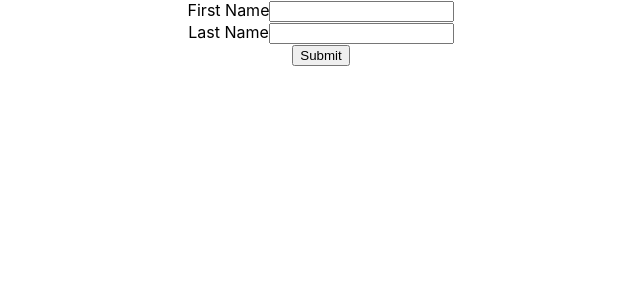
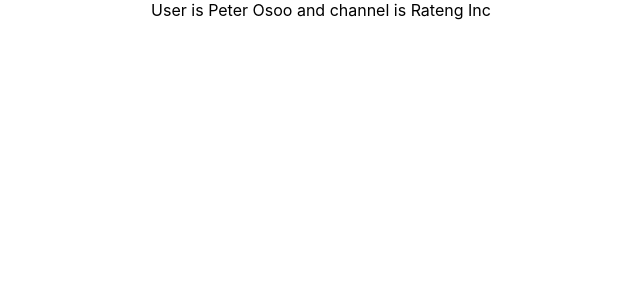
Before and after one commit to muradmalkawi/react-hooks, a React (Create React App) app: page / in a window 1280 px wide. Shown: the top 300 px of the page, without its empty margins (319-959 px from the left). Built offline with nearby package versions, Linux system fonts and the light colour scheme.

Commit message:
use context hook - easiest hook to implement

```diff
--- a/src/App.css
+++ b/src/App.css
@@ -1,5 +1,6 @@
 .App {
 	text-align: center;
+	/* background-color: #517580; */
 }
 
 .App-logo {
--- a/src/App.js
+++ b/src/App.js
@@ -1,61 +1,53 @@
-import React, { Component, useReducer } from 'react'
-import './App.css'
-import ClassCounter from './components/ClassCounter'
-import HookCounter from './components/HookCounter'
-import HookCounterTwo from './components/HookCounterTwo'
-import HookCounterThree from './components/HookCounterThree'
-import ClassCounterOne from './components/ClassCounterOne'
-import ClassCounterTwo from './components/ClassCounterTwo'
-import HookCounterFour from './components/HookCounterFour'
-import HookCounterOne from './components/HookCounterOne'
-import ClassMouse from './components/ClassMouse'
-import HookMouse from './components/HookMouse'
-import MouseContainer from './components/MouseContainer'
-import IntervalClassCounter from './components/IntervalClassCounter'
-import IntervalHookCounter from './components/IntervalHookCounter'
-import DataFetching from './components/DataFetching'
+import React, { Component, useReducer } from "react"
+import "./App.css"
+import ClassCounter from "./components/ClassCounter"
+import HookCounter from "./components/HookCounter"
+import HookCounterTwo from "./components/HookCounterTwo"
+import HookCounterThree from "./components/HookCounterThree"
+import ClassCounterOne from "./components/ClassCounterOne"
+import ClassCounterTwo from "./components/ClassCounterTwo"
+import HookCounterFour from "./components/HookCounterFour"
+import HookCounterOne from "./components/HookCounterOne"
+import ClassMouse from "./components/ClassMouse"
+import HookMouse from "./components/HookMouse"
+import MouseContainer from "./components/MouseContainer"
+import IntervalClassCounter from "./components/IntervalClassCounter"
+import IntervalHookCounter from "./components/IntervalHookCounter"
+import DataFetching from "./components/DataFetching"
 //import ComponentC from './components/ComponentC'
 
 // import CounterOne from './components/CounterOne'
 // import CounterTwo from './components/CounterTwo'
-import CounterThree from './components/CounterThree'
-import ComponentA from './components/ComponentA'
-import ComponentB from './components/ComponentB'
-import ComponentC from './components/ComponentC'
+import CounterThree from "./components/CounterThree"
+import ComponentA from "./components/ComponentA"
+import ComponentB from "./components/ComponentB"
+import ComponentC from "./components/ComponentC"
 // import DataFetchingOne from './components/DataFetchingOne'
-import DataFetchingTwo from './components/DataFetchingTwo'
+import DataFetchingTwo from "./components/DataFetchingTwo"
 // import ComponentD from './components/ComponentD'
 //import ComponentF from './components/ComponentF'
 
+import ParentComponent from "./components/ParentComponent"
+import Counter from "./components/Counter"
+import HookTimer from "./components/HookTimer"
+import DocTitleOne from "./components/DocTitleOne"
+import DocTitleTwo from "./components/DocTitleTwo"
+import CounterOne from "./components/CounterOne"
+import CounterTwo from "./components/CounterTwo"
+import UserForm from "./components/UserForm"
+import DataFetchingOne from "./components/DataFetchingOne"
 
-
-import ParentComponent from './components/ParentComponent'
-import Counter from './components/Counter'
-import HookTimer from './components/HookTimer'
-import DocTitleOne from './components/DocTitleOne'
-import DocTitleTwo from './components/DocTitleTwo'
-import CounterOne from './components/CounterOne'
-import CounterTwo from './components/CounterTwo'
-import UserForm from './components/UserForm'
-import DataFetchingOne from './components/DataFetchingOne'
-
-import FocusInput from './components/FocusInput'
-import CLassTimer from './components/ClassTimer'
+import FocusInput from "./components/FocusInput"
+import CLassTimer from "./components/ClassTimer"
 
 export const UserContext = React.createContext()
 export const ChannelContext = React.createContext()
 
 export const CountContext = React.createContext()
 
-
-
-
 function App() {
 	return (
 		<div className="App">
-
-
-
 			{/* useState Hook */}
 			{/* <HookCounter /> */}
 			{/* <ClassCounter /> */}
@@ -66,28 +58,24 @@
 			{/* <HookCounterThree /> */}
 			{/* <HookCounterFour /> */}
 
-
-
 			{/* useEffect Hook */}
 			{/* <ClassCounterOne /> */}
 			{/* <HookCounterOne /> */}
 			{/* <ClassMouse /> */}
 			{/* <HookMouse /> */}
 			{/* <MouseContainer /> */}
-			{/* <IntervalClassCounter /> */}
-			{/* <IntervalHookCounter /> */}
+			{/* <IntervalClassCounter />
+			<IntervalHookCounter /> */}
 			{/* <DataFetching /> */}
 
 			{/* useContext Hook  */}
 			{/* <ComponentC /> */}
 
- 			{/* <UserContext.Provider value={'Peter Osoo'}>
-         		<ChannelContext.Provider value={'Rateng Inc'}>
+			<UserContext.Provider value={"Peter Osoo"}>
+				<ChannelContext.Provider value={"Rateng Inc"}>
 					<ComponentC />
 				</ChannelContext.Provider>
- 			</UserContext.Provider>			 */}
-
-
+			</UserContext.Provider>
 
 			{/* useReducer Hook  */}
 			{/* <CounterOne /> */}
@@ -97,13 +85,11 @@
 			{/* <DataFetchingOne />
 			 <DataFetchingTwo /> */}
 
-
 			{/* useCallback hook  */}
 			{/* <ParentComponent /> */}
 
 			{/* useMemo hook  */}
 			{/* <Counter /> */}
-
 
 			{/* useRef Hook  */}
 			{/* <FocusInput />
@@ -117,10 +103,9 @@
 			{/* <CounterOne /> */}
 			{/* <CounterTwo /> */}
 
-			<UserForm />
+			{/* <UserForm /> */}
 			{/* <CounterOne />
 			<CounterTwo /> */}
-
 
 			{/* <HookTimer /> */}
 			{/* <classTimer /> */}
@@ -128,16 +113,9 @@
 			{/* <ParentComponent /> */}
 		</div>
 	)
-
-
 }
 
 // export default App
-
-
-
-
-
 
 // for use reducer hook with use context video 22
 // const initialState = 0
@@ -154,8 +132,6 @@
 // 	}
 // }
 
-
-
 // function App() {
 // 	const [count, dispatch] = useReducer(reducer, initialState)
 // 	return (
@@ -171,17 +147,6 @@
 // 	)
 
 // 	}
-
-
-
-
-
-
-
-
-
-
-
 
 // const initialState = 0
 // const reducer = (state, action) => {
@@ -206,22 +171,37 @@
 // 			value={{ countState: count, countDispatch: dispatch }}
 // 		>
 // 			<div className="App">
-				{/* <CounterOne /> */}
-				{/* <CounterTwo /> */}
-				{/* <CounterThree /> */}
-				{/* {count} */}
-				{/* <ComponentA />
+{
+	/* <CounterOne /> */
+}
+{
+	/* <CounterTwo /> */
+}
+{
+	/* <CounterThree /> */
+}
+{
+	/* {count} */
+}
+{
+	/* <ComponentA />
 				<ComponentD />
-				<ComponentF /> */}
-				{/* <ComponentB /> */}
-				{/* <ComponentC /> */}
-				{/* <DataFetchingOne /> */}
+				<ComponentF /> */
+}
+{
+	/* <ComponentB /> */
+}
+{
+	/* <ComponentC /> */
+}
+{
+	/* <DataFetchingOne /> */
+}
 // 				<DataFetchingTwo />
 // 				</div>
 // 		</CountContext.Provider>
 // 	)
 // }
-
 
 // class App extends Component {
 // 	render() {
@@ -233,25 +213,50 @@
 // 					</ChannelContext.Provider>
 // 				</UserContext.Provider>
 
+{
+	/* <DataFetching /> */
+}
+{
+	/* <IntervalHookCounter />
+				<IntervalClassCounter /> */
+}
+{
+	/* <MouseContainer /> */
+}
+{
+	/* <HookMouse /> */
+}
+{
+	/* <ClassMouse /> */
+}
+{
+	/* <HookCounterOne /> */
+}
+{
+	/* <ClassCounterOne /> */
+}
 
-
-				{/* <DataFetching /> */}
-				{/* <IntervalHookCounter />
-				<IntervalClassCounter /> */}
-				{/* <MouseContainer /> */}
-				{/* <HookMouse /> */}
-				{/* <ClassMouse /> */}
-				{/* <HookCounterOne /> */}
-				{/* <ClassCounterOne /> */}
-
-
-				{/* useState  */}
-				{/* <ClassCounter /> */}
-				{/* <ClassCounterTwo /> */}
-				{/* <HookCounter /> */}
-				{/* <HookCounterTwo /> */}
-				{/* <HookCounterThree /> */}
-				{/* <HookCounterFour /> */}
+{
+	/* useState  */
+}
+{
+	/* <ClassCounter /> */
+}
+{
+	/* <ClassCounterTwo /> */
+}
+{
+	/* <HookCounter /> */
+}
+{
+	/* <HookCounterTwo /> */
+}
+{
+	/* <HookCounterThree /> */
+}
+{
+	/* <HookCounterFour /> */
+}
 // 			</div>
 // 		)
 // 	}
--- a/src/components/ComponentE.js
+++ b/src/components/ComponentE.js
@@ -1,53 +1,37 @@
-// import React, { useContext } from 'react'
-// import ComponentF from './ComponentF'
-// import { UserContext, ChannelContext } from '../App'
+import React, { useContext } from "react"
+import ComponentF from "./ComponentF"
+import { UserContext, ChannelContext } from "../App"
 
+function ComponentE() {
+	const user = useContext(UserContext)
+	const channel = useContext(ChannelContext)
+	return (
+		<div>
+			User is {user} and channel is {channel}
+		</div>
+	)
+}
+
+export default ComponentE
+
+////
+// import React, { useContext } from "react"
+// import { CountContext } from "../App"
 
 // function ComponentE() {
-
-//   const user = useContext(UserContext)
-//   const channel = useContext(ChannelContext)
-//   return <div> User is {user} and channel is {channel}</div>
+// 	const countContext = useContext(CountContext)
+// 	return (
+// 		<div>
+// 			Component E {countContext.countState}
+// 			<button onClick={() => countContext.countDispatch("increment")}>
+// 				Increment
+// 			</button>
+// 			<button onClick={() => countContext.countDispatch("decrement")}>
+// 				Decrement
+// 			</button>
+// 			<button onClick={() => countContext.countDispatch("reset")}>Reset</button>
+// 		</div>
+// 	)
 // }
 
 // export default ComponentE
-
-
-
-
-
-// old method
-
-// import React from 'react'
-// import ComponentF from './ComponentF'
-
-// function ComponentE() {
-//   return (
-//     <div>
-//       <ComponentF />
-//     </div>
-//   )
-// }
-
-// export default ComponentE
-
-
-
-
-import React, {useContext} from 'react'
-import { CountContext } from '../App';
-
-function ComponentE() {
-  const countContext = useContext(CountContext)
-  return (
-    <div>
-      Component E {countContext.countState}
-      <button onClick={() => countContext.countDispatch('increment')}>Increment</button>
-			<button onClick={() => countContext.countDispatch('decrement')}>Decrement</button>
-			<button onClick={() => countContext.countDispatch('reset')}>Reset</button>
-    </div>
-  )
-}
-
-
-export default ComponentE
--- a/src/components/HookCounterThree.js
+++ b/src/components/HookCounterThree.js
@@ -1,7 +1,7 @@
-import React, { useState } from 'react'
+import React, { useState } from "react"
 
 function HookCounterThree() {
-	const [name, setName] = useState({ firstName: '', lastName: '' })
+	const [name, setName] = useState({ firstName: "", lastName: "" })
 	return (
 		<form>
 			<input
@@ -16,7 +16,7 @@
 			/>
 			<h2>Your first name is - {name.firstName}</h2>
 			<h2>Your last name is - {name.lastName}</h2>
-			<h2>{JSON.stringify(name)}</h2>
+			{/* <h2>{JSON.stringify(name)}</h2> */}
 		</form>
 	)
 }
--- a/src/components/HookCounterTwo.js
+++ b/src/components/HookCounterTwo.js
@@ -1,10 +1,11 @@
-import React, { useState } from 'react'
+import React, { useState } from "react"
 
 function HookCounterTwo() {
 	const initialCount = 0
 	const [count, setCount] = useState(initialCount)
 	const incrementFive = () => {
 		for (let i = 0; i < 5; i++) {
+			//pass function that has access to old value
 			setCount(prevCount => prevCount + 1)
 		}
 	}
--- a/src/components/IntervalHookCounter.js
+++ b/src/components/IntervalHookCounter.js
@@ -1,12 +1,11 @@
-import React, {useState, useEffect} from 'react'
+import React, { useState, useEffect } from "react"
 
 function IntervalHookCounter() {
 	const [count, setCount] = useState(0)
 
 	const tick = () => {
-    setCount(count + 1)
-    // setCount(prevCount => prevCount + 1)
-
+		// setCount(count + 1)
+		setCount(prevCount => prevCount + 1)
 	}
 
 	useEffect(() => {
@@ -14,7 +13,7 @@
 		return () => {
 			clearInterval(interval)
 		}
-	}, [count])
+	}, [])
 
 	return (
 		<div>
--- a/src/components/MouseContainer.js
+++ b/src/components/MouseContainer.js
@@ -1,6 +1,5 @@
-import React, { useState } from 'react'
-import HookMouse from './HookMouse'
-
+import React, { useState } from "react"
+import HookMouse from "./HookMouse"
 
 function MouseContainer() {
 	const [display, setDisplay] = useState(true)
```
Also changed, not shown: src/components/ClassCounterOne.js (+8 -4 lines), src/components/DataFetching.js (+8 -6 lines), src/components/HookCounterOne.js (+4 -6 lines), src/components/HookMouse.js (+9 -8 lines). Lines whose indentation alone changed are shown as unchanged.
